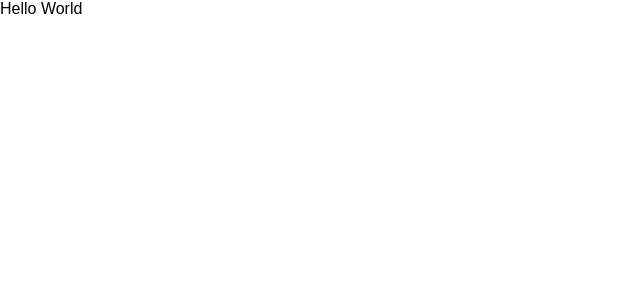
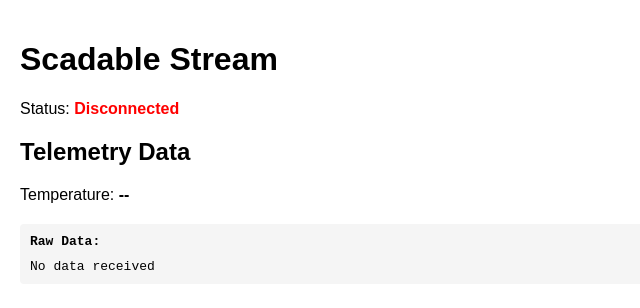
Before and after one commit to scadable/library-react, a React (Vite) app: page / in a window 1280 px wide. Shown: the top 308 px of the page, without its empty margins (0-640 px from the left). Built offline with nearby package versions, Linux system fonts and the light colour scheme; no server answers.

Commit message:
feat: create example implementation demonstrating library usage
- Add App component showing real-world usage patterns
- Demonstrate temperature display and connection status
- Update main.tsx to showcase the library in action
- Provide working example matching user story requirements

```diff
--- /dev/null
+++ b/src/App.tsx
@@ -0,0 +1,93 @@
+import React, { useEffect } from "react";
+import { Facility, Device, useLiveTelemetry } from "./index";
+
+// Create facility and device instances
+const facility = new Facility("secure-key");
+const device = new Device(facility, "device-id");
+
+/**
+ * Example App component demonstrating useLiveTelemetry usage
+ * This matches the example provided in the user story
+ */
+export default function App() {
+  const { telemetry, isConnected, error } = useLiveTelemetry(device);
+
+  // Log all incoming data
+  useEffect(() => {
+    if (telemetry) {
+      console.log("Telemetry received:", telemetry);
+    }
+  }, [telemetry]);
+
+  // Log connection status
+  useEffect(() => {
+    console.log("Connection status:", isConnected ? "Connected" : "Disconnected");
+  }, [isConnected]);
+
+  // Log errors
+  useEffect(() => {
+    if (error) {
+      console.error("Telemetry error:", error);
+    }
+  }, [error]);
+
+  return (
+    <div style={{ padding: "20px", fontFamily: "Arial, sans-serif" }}>
+      <h1>Scadable Stream</h1>
+
+      {/* Connection Status */}
+      <div style={{ marginBottom: "20px" }}>
+        <p>
+          Status: <span style={{
+            color: isConnected ? "green" : "red",
+            fontWeight: "bold"
+          }}>
+            {isConnected ? "Connected" : "Disconnected"}
+          </span>
+        </p>
+      </div>
+
+      {/* Error Display */}
+      {error && (
+        <div style={{
+          marginBottom: "20px",
+          padding: "10px",
+          backgroundColor: "#ffebee",
+          border: "1px solid #f44336",
+          borderRadius: "4px"
+        }}>
+          <strong>Error:</strong> {error}
+        </div>
+      )}
+
+      {/* Telemetry Data Display */}
+      <div>
+        <h2>Telemetry Data</h2>
+
+        {/* Safely render temperature if present */}
+        <p>
+          Temperature:{" "}
+          <span style={{ fontWeight: "bold" }}>
+            {telemetry && typeof telemetry === "object" && "temperature" in telemetry
+              ? telemetry.temperature
+              : "--"}
+          </span>
+        </p>
+
+        {/* Display raw telemetry data */}
+        <div style={{
+          marginTop: "20px",
+          padding: "10px",
+          backgroundColor: "#f5f5f5",
+          borderRadius: "4px",
+          fontFamily: "monospace"
+        }}>
+          <strong>Raw Data:</strong>
+          <pre style={{ margin: "10px 0 0 0", whiteSpace: "pre-wrap" }}>
+            {telemetry ? JSON.stringify(telemetry, null, 2) : "No data received"}
+          </pre>
+        </div>
+      </div>
+    </div>
+  );
+}
--- a/src/main.tsx
+++ b/src/main.tsx
@@ -1,14 +1,14 @@
 import React from 'react';
 import { createRoot } from 'react-dom/client';
 import './index.css';
-import { HelloWorld } from './components/HelloWorld';
+import App from './App';
 
 const container = document.getElementById('root');
 if (container) {
     const root = createRoot(container);
     root.render(
         <React.StrictMode>
-            <HelloWorld />
+            <App />
         </React.StrictMode>
     );
 }
```
